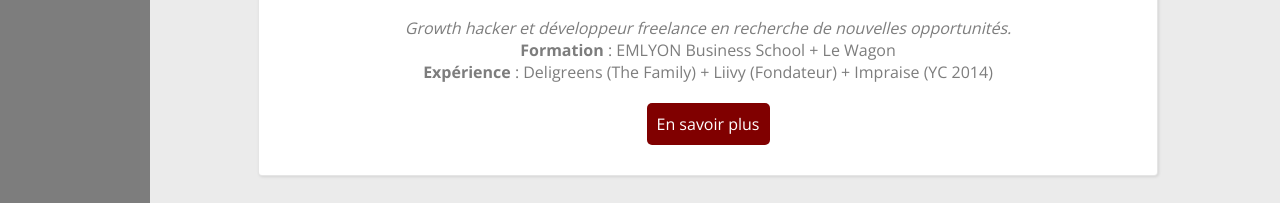
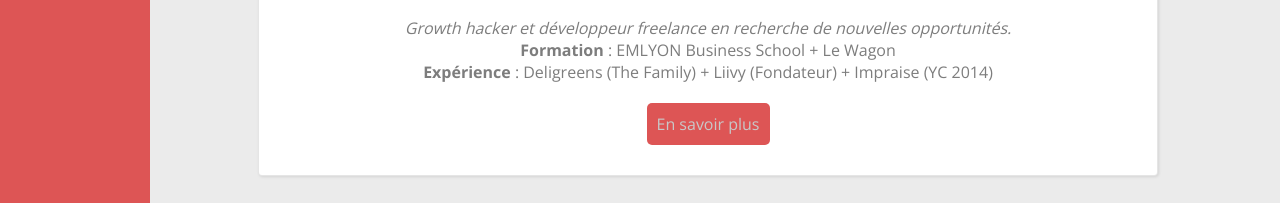
Before and after one commit to damienlethiec/profile, a plain HTML site: page index.html in a window 1280 px wide. In both pictures the pointer is over the link "En savoir plus". Shown: the part 370-573 px from the top of the page. Drawn offline with nearby package versions, Linux system fonts and the light colour scheme.

Commit message:
fin version pas fun

```diff
--- a/style.css
+++ b/style.css
@@ -78,8 +78,7 @@ img {
 }
 
 .btn-red:hover {
-  color:white;
-  background-color: #800000;
+  color: rgb(200,200,200);
 }
 
 .list-inline {
@@ -102,12 +101,16 @@ img {
   left: 0;
   top: 0;
   bottom: 0;
-  background-color: #7D7D7D;
+  background-color: #DD5555;
   text-align: center;
 }
 
 #sidebar a {
   color: white;
+}
+
+#sidebar a:hover {
+  color: rgb(200,200,200);
 }
 
 #page-content {
```
